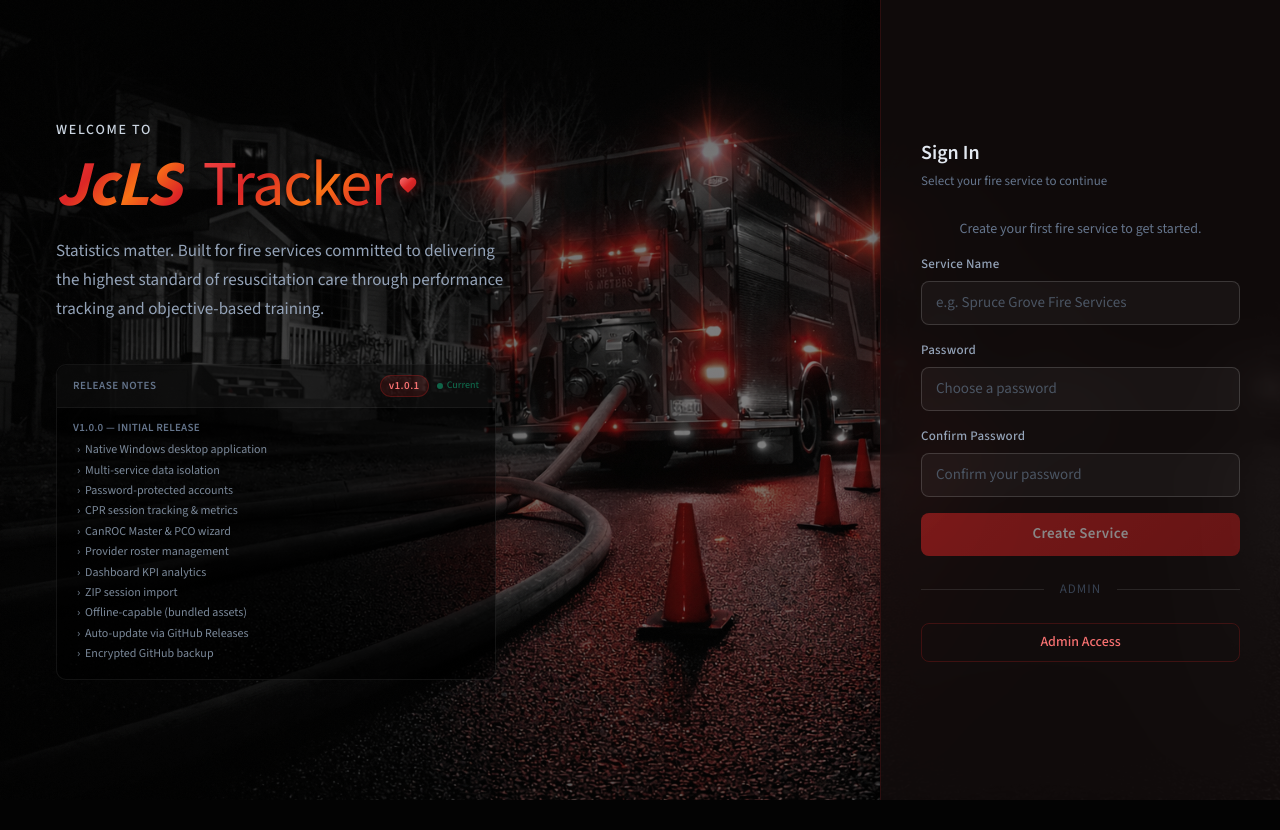
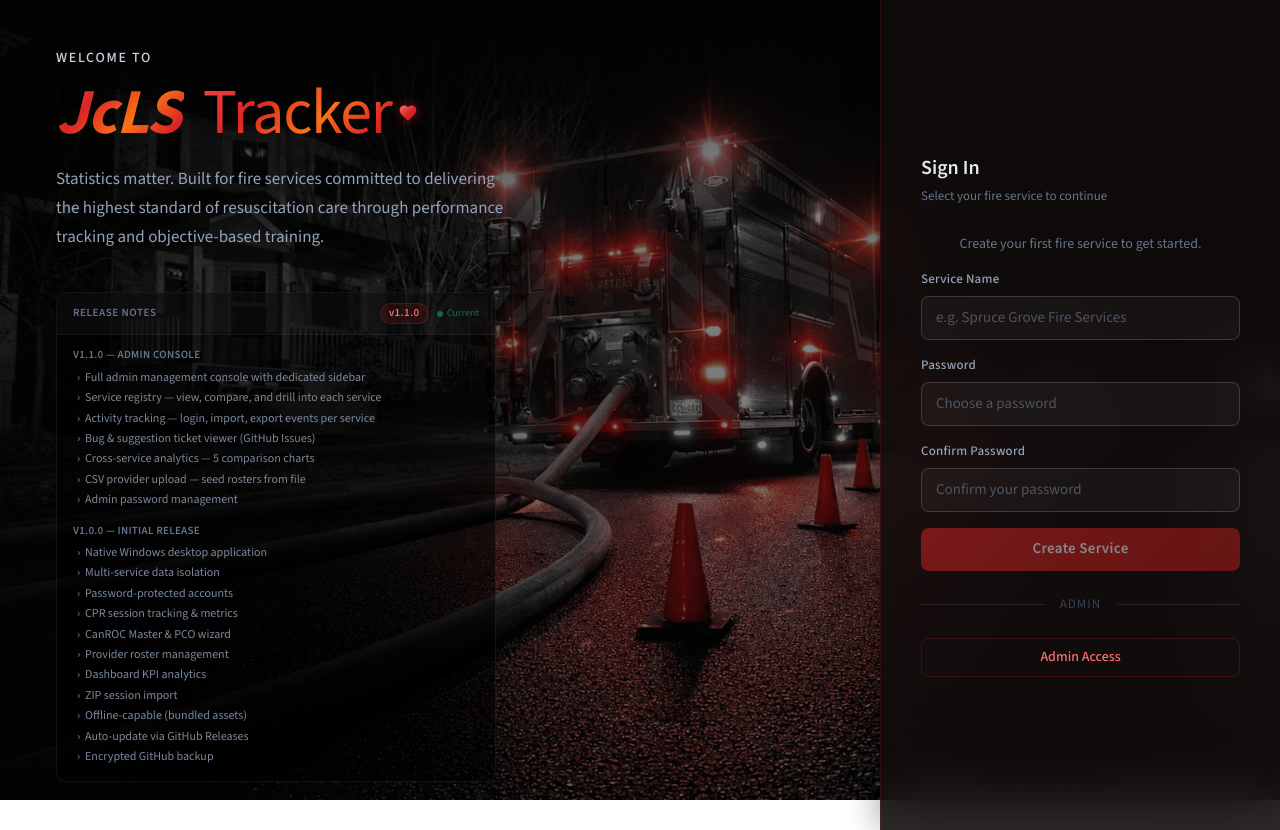
Before and after one commit to BaseballBinder/CPR-Tracker, a FastAPI app: page /landing in a window 1280 px wide. Before the commit the page ends 800 px from the top, so only its background shows below. Run offline with FastAPI, Linux system fonts and the light colour scheme; data that the repository does not hold is empty; some libraries are stand-ins or nearby versions.

Commit message:
release: v1.1.0 — Admin Console
Update version to 1.1.0 and add release notes to landing page
covering the full admin management console feature set.

Co-Authored-By: Claude Opus 4.6 <noreply@anthropic.com>

```diff
--- a/app/version.py
+++ b/app/version.py
@@ -1,2 +1,2 @@
 """Single source of truth for application version."""
-__version__ = "1.0.1"
+__version__ = "1.1.0"
--- a/templates/pages/landing.html
+++ b/templates/pages/landing.html
@@ -430,7 +430,18 @@
                         </div>
                     </div>
 
-                    <p class="text-[11px] text-slate-500 font-semibold uppercase tracking-wide mb-1">v1.0.0 — Initial Release</p>
+                    <p class="text-[11px] text-slate-500 font-semibold uppercase tracking-wide mb-1">v1.1.0 — Admin Console</p>
+                    <ul class="release-notes space-y-0 pl-3" style="list-style-type: '›  ';">
+                        <li>Full admin management console with dedicated sidebar</li>
+                        <li>Service registry — view, compare, and drill into each service</li>
+                        <li>Activity tracking — login, import, export events per service</li>
+                        <li>Bug &amp; suggestion ticket viewer (GitHub Issues)</li>
+                        <li>Cross-service analytics — 5 comparison charts</li>
+                        <li>CSV provider upload — seed rosters from file</li>
+                        <li>Admin password management</li>
+                    </ul>
+
+                    <p class="text-[11px] text-slate-500 font-semibold uppercase tracking-wide mb-1 mt-3">v1.0.0 — Initial Release</p>
                     <ul class="release-notes space-y-0 pl-3" style="list-style-type: '›  ';">
                         <li>Native Windows desktop application</li>
                         <li>Multi-service data isolation</li>
```
